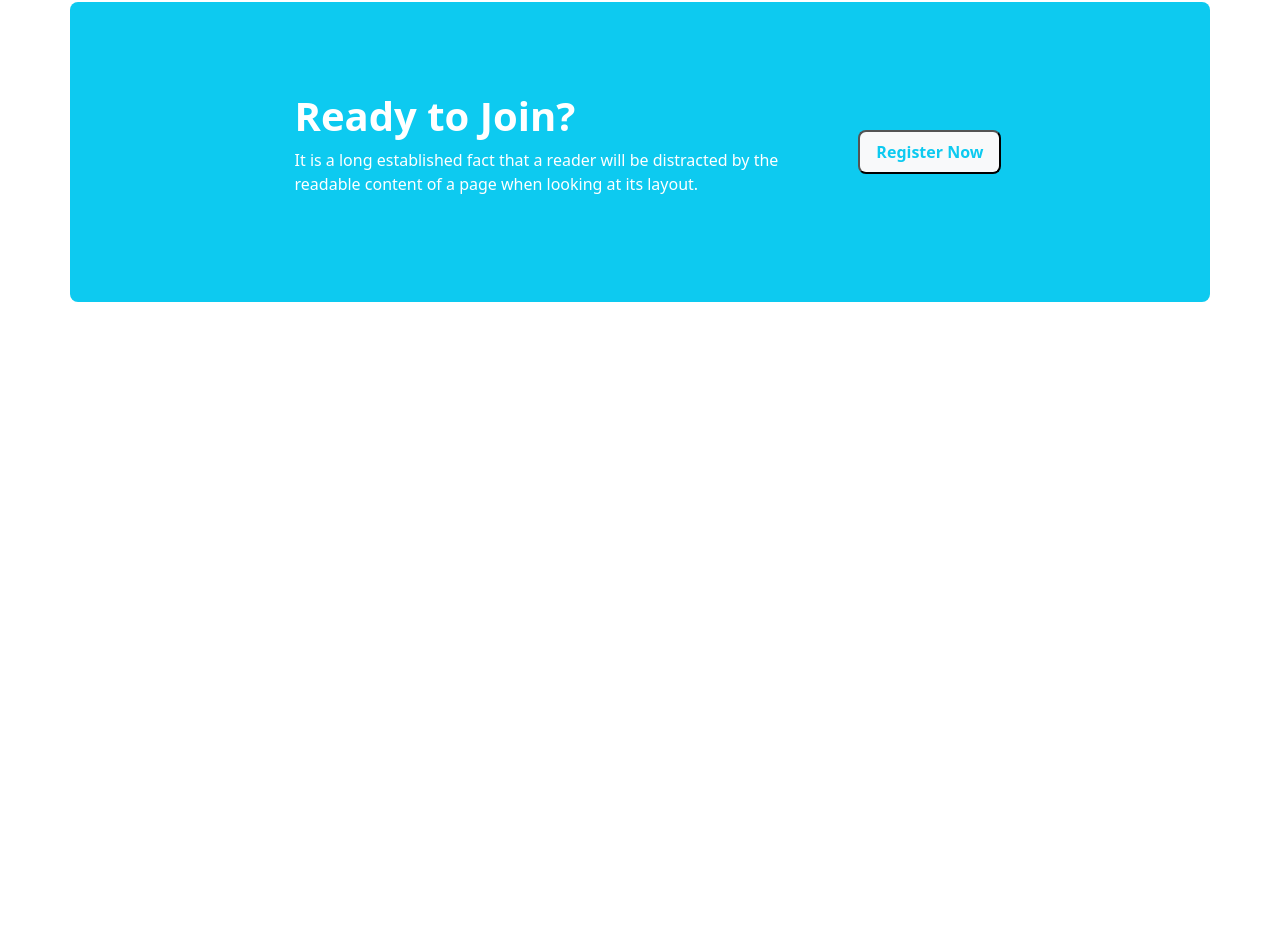
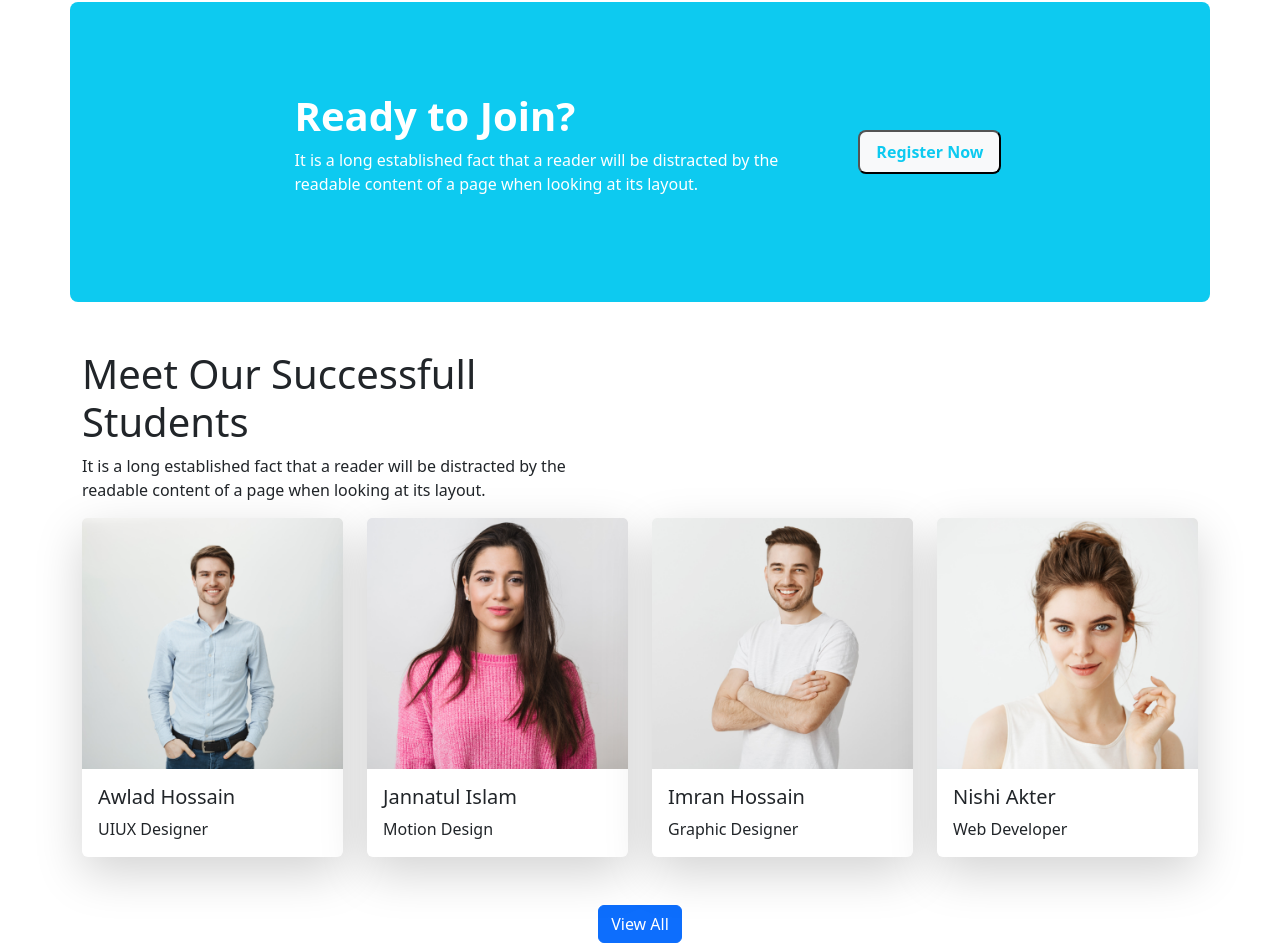
Before and after one commit to mehedihasanmurad/Assignment-Project03, a plain HTML site: page index.html in a window 1280 px wide. Shown: the part 2652-3595 px from the top of the page. Before the commit the page ends 2954 px from the top, so only its background shows below. Drawn offline with nearby package versions, Linux system fonts and the light colour scheme.

Commit message:
meet session added

```diff
--- a/index.html
+++ b/index.html
@@ -371,6 +371,59 @@
                         </div>
       </section>
         <!-- Register Now end -->
+        <!-- Meet of student start -->
+        <section class="container mt-5">
+            <div>
+                <h1>Meet Our Successfull <br> Students</h1>
+                <p class="mb-3">It is a long established fact that a reader will be distracted by the <br> readable content of a page when looking at its layout.</p>
+            </div>
+            <div class="row row-cols-1 row-cols-md-2 row-cols-lg-4 g-4">
+                <div class="col">
+                  <div class="card h-100 border border-0 shadow-lg">
+                    <img src="images/student/student-1.png" class="card-img-top" alt="...">
+                    <div class="card-body">
+                      <h5 class="card-title">Awlad Hossain</h5>
+                      <p class="card-text">UIUX Designer</p>
+                    </div>
+                  </div>
+                </div>
+                <div class="col">
+                  <div class="card h-100 border border-0 shadow-lg">
+                    <img src="images/student/student-2.png" class="card-img-top" alt="...">
+                    <div class="card-body">
+                      <h5 class="card-title">Jannatul Islam</h5>
+                      <p class="card-text">Motion Design</p>
+                    </div>
+
+                  </div>
+                </div>
+                <div class="col">
+                  <div class="card h-100 border border-0 shadow-lg">
+                    <img src="images/student/student-3.png" class="card-img-top" alt="...">
+                    <div class="card-body">
+                      <h5 class="card-title">Imran Hossain</h5>
+                      <p class="card-text">Graphic Designer</p>
+                    </div>
+
+                  </div>
+                </div>
+                <div class="col">
+                  <div class="card h-100 border border-0 shadow-lg">
+                    <img src="images/student/student-4.png" class="card-img-top" alt="...">
+                    <div class="card-body">
+                      <h5 class="card-title">Nishi Akter</h5>
+                      <p class="card-text">Web Developer</p>
+                    </div>
+
+                  </div>
+                </div>
+              </div>
+        </section>
+
+      <div class="text-center pt-5">
+        <div class="btn btn-primary">View All</div>
+      </div>
+        <!-- Meet of student end -->
     </main>
     <!-- main section end -->
 
```
